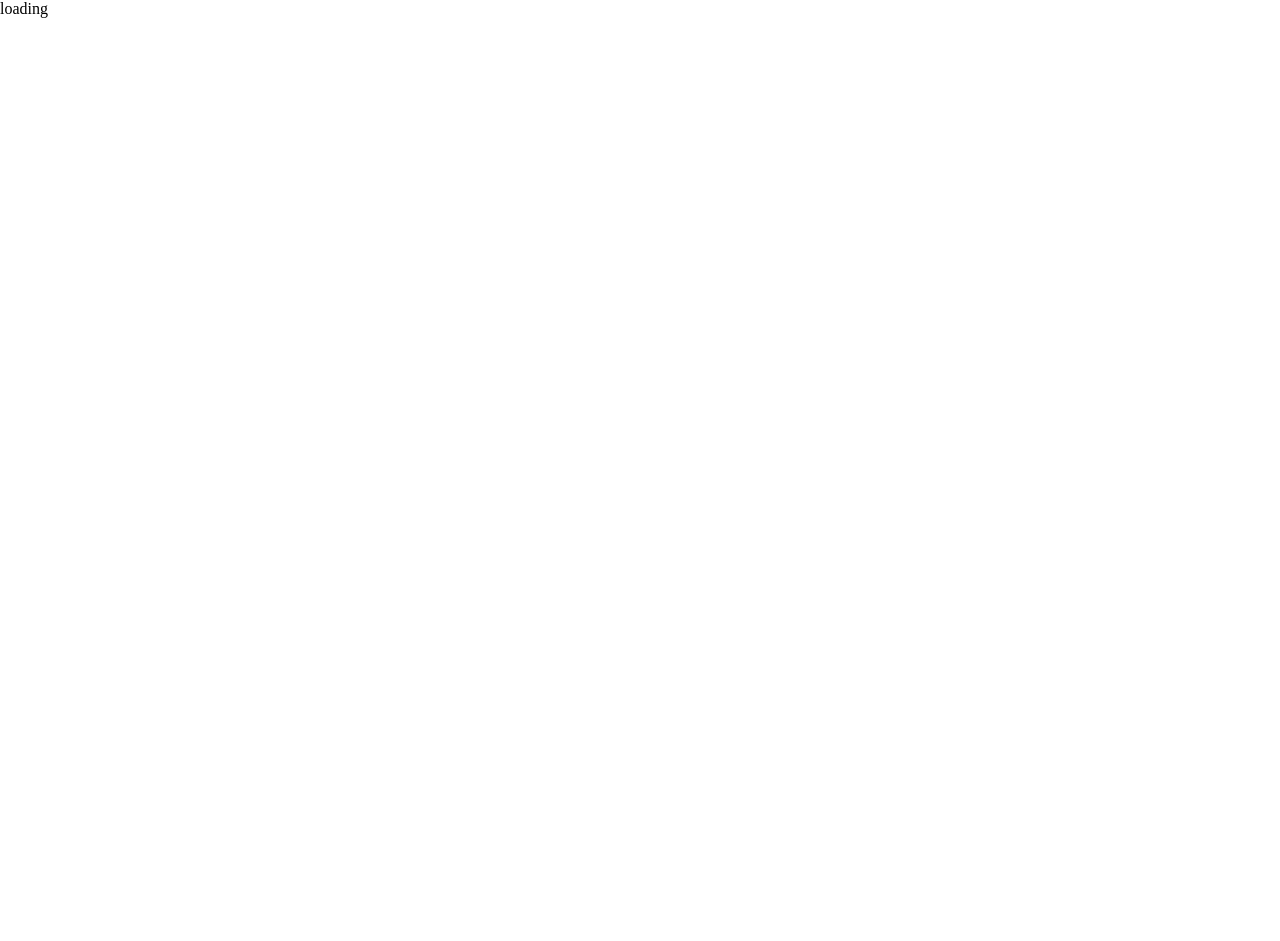
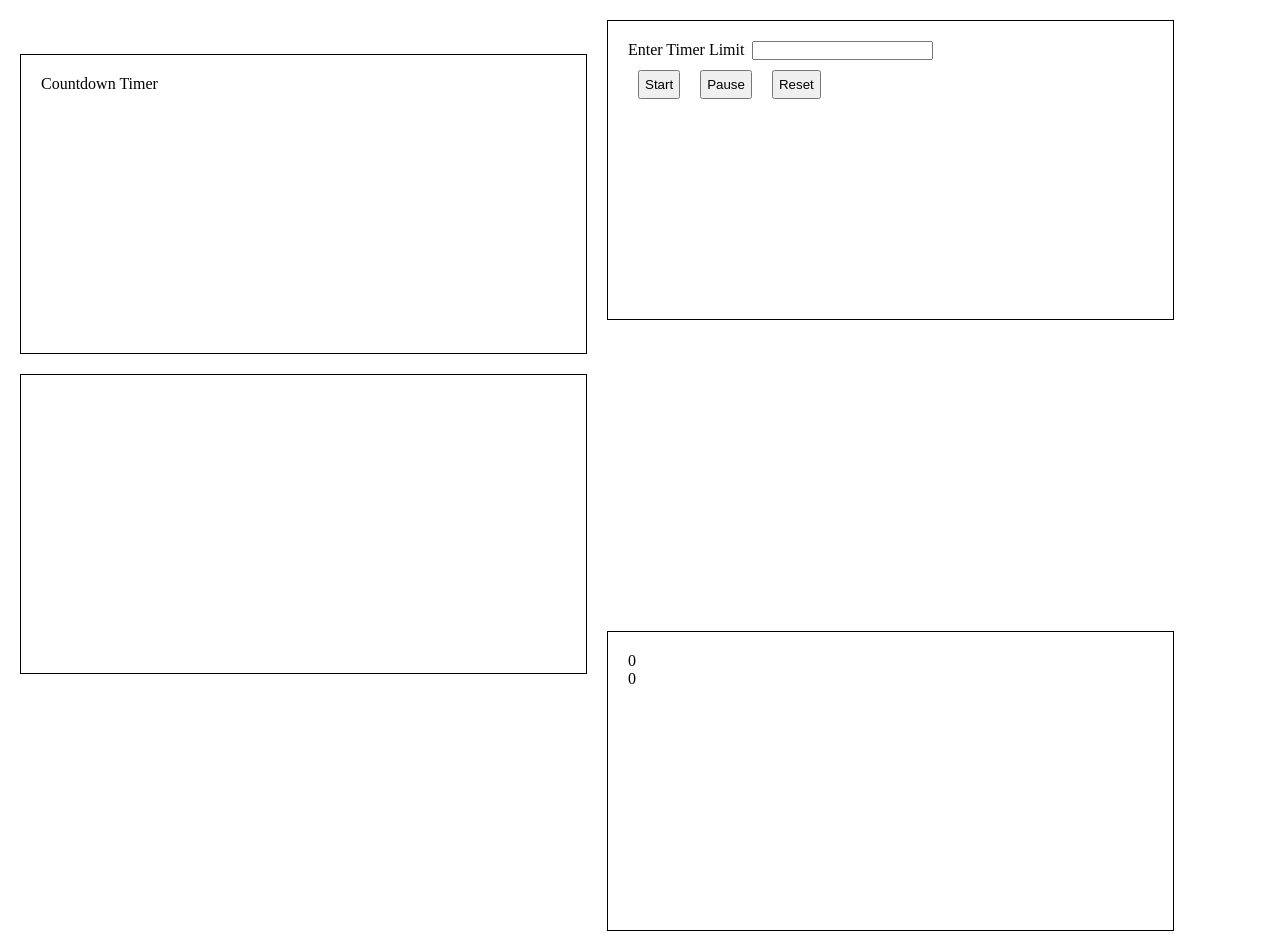
Before and after one commit to SurabhiPal0892/AngularDemo, an Angular app: page /timer in a window 1280 px wide. Before the commit the page ends 800 px from the top, so only its background shows below. Built offline with nearby package versions, Linux system fonts and the light colour scheme.

Commit message:
6 files modified

```diff
--- a/src/app/click-counts/click-counts.component.html
+++ b/src/app/click-counts/click-counts.component.html
@@ -0,0 +1,2 @@
+<p>{{pauseCounts}}</p>
+<p>{{startCounts}}</p>
--- a/src/app/click-counts/click-counts.component.ts
+++ b/src/app/click-counts/click-counts.component.ts
@@ -1,4 +1,4 @@
-import { Component, OnInit } from '@angular/core';
+import { Component, Input, OnInit } from '@angular/core';
 
 @Component({
   selector: 'app-click-counts',
@@ -6,10 +6,9 @@
   styleUrls: ['./click-counts.component.css']
 })
 export class ClickCountsComponent implements OnInit {
+  @Input() pauseCounts: any;
+  @Input() startCounts: any;
+  constructor() {}
 
-  constructor() { }
-
-  ngOnInit() {
-  }
-
+  ngOnInit() {}
 }
--- a/src/app/countdown-timer/countdown-timer.component.html
+++ b/src/app/countdown-timer/countdown-timer.component.html
@@ -1,4 +1,4 @@
 <p>
   Countdown Timer
 </p>
-<p>{{countdown}}</p>
+<p>{{timer}}</p>
--- a/src/app/countdown-timer/countdown-timer.component.ts
+++ b/src/app/countdown-timer/countdown-timer.component.ts
@@ -1,6 +1,4 @@
-import { formatPercent } from '@angular/common';
 import { Component, Input, OnInit, SimpleChanges } from '@angular/core';
-import { count } from 'rxjs/operators';
 
 @Component({
   selector: 'app-countdown-timer',
@@ -20,8 +18,6 @@
   ngOnInit() {}
 
   ngOnChanges(changes: SimpleChanges) {
-    this.countdown = this.timer;
-    console.log(this.start, this.pause);
     if (this.start == 'true' && this.pause == 'false') {
       this.startTimer();
     } else if (this.pause == 'true' && this.start == 'false') {
@@ -38,12 +34,11 @@
   pauseTimer() {
     clearInterval(this.interval);
   }
+
   startTimer() {
-    console.log('helllo');
     this.interval = setInterval(() => {
-      if (this.countdown > 0) {
-        console.log(this.countdown);
-        this.countdown--;
+      if (this.timer > 0) {
+        this.timer--;
       }
     }, 1000);
   }
--- a/src/app/timer/timer.component.html
+++ b/src/app/timer/timer.component.html
@@ -11,6 +11,6 @@
     <app-timer-log></app-timer-log>
   </div>
   <div class="box">
-    <app-click-counts (pauseClickCount)={{pauseClickCount}} (startClickCount)={{startClickCount}}></app-click-counts>
+    <app-click-counts pauseCounts={{pauseCount}} startCounts={{startCount}}></app-click-counts>
   </div>
 </div>
--- a/src/app/timer/timer.component.ts
+++ b/src/app/timer/timer.component.ts
@@ -9,8 +9,8 @@
   countdownTimer: any;
   isPaused: any;
   isStart: any;
-  pauseClickCount: any = 0;
-  startClickCount: any = 0;
+  pauseCount: any = 0;
+  startCount: any = 0;
   constructor() {}
 
   ngOnInit() {}
@@ -21,11 +21,11 @@
 
   isPauseClicked(paused) {
     this.isPaused = paused;
-    this.pauseClickCount++;
+    this.pauseCount++;
   }
 
   isStartClicked(start) {
     this.isStart = start;
-    this.startClickCount++;
+    this.startCount++;
   }
 }
```
